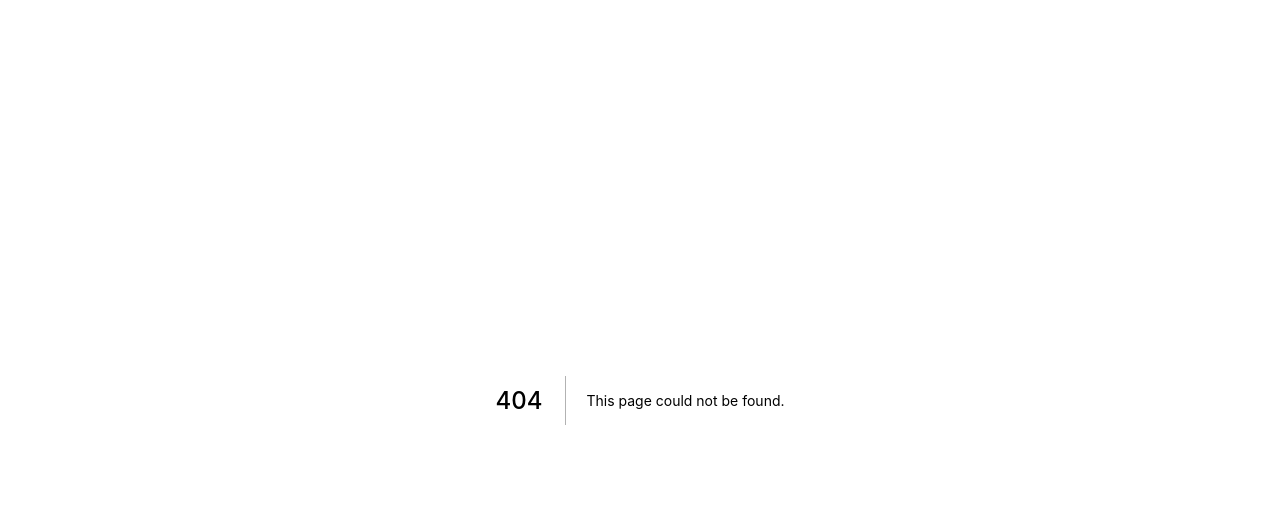
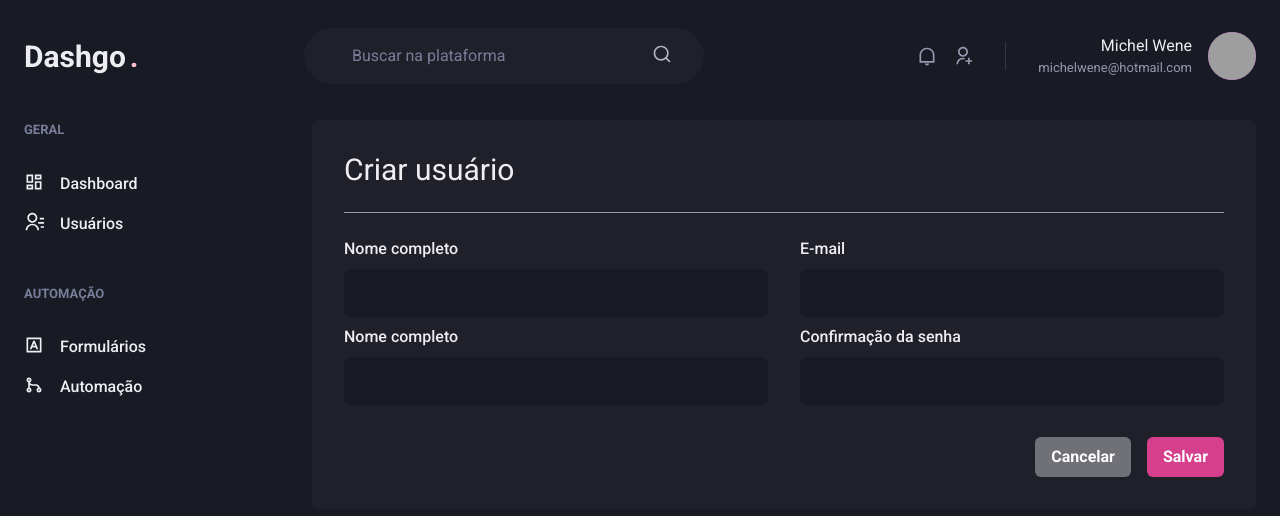
Before and after one commit to michelwene/DashGo, a Next.js app: page /users/create in a window 1280 px wide. Before the commit this address had no page. Shown: the top 516 px of the page. Built offline with nearby package versions, Linux system fonts and the light colour scheme; grey boxes are pictures that could not be loaded.

Commit message:
feat: component CreateUser

```diff
--- /dev/null
+++ b/src/pages/users/create.tsx
@@ -0,0 +1,53 @@
+import {
+  Box,
+  Button,
+  Divider,
+  Flex,
+  Heading,
+  HStack,
+  SimpleGrid,
+  VStack,
+} from "@chakra-ui/react";
+import { Input } from "../../components/Form/input";
+import { Header } from "../../components/Header";
+import Siderbar from "../../components/Sidebar";
+
+export default function CreateUser() {
+  return (
+    <Box>
+      <Header />
+      <Flex w="100%" my="6" maxWidth={1480} mx="auto" px="6">
+        <Siderbar />
+
+        <Box flex="1" borderRadius={8} bg="gray.800" p="8">
+          <Heading size="lg" fontWeight="normal">
+            Criar usuário
+          </Heading>
+          <Divider my="6" borderColor="gray-600" />
+
+          <VStack>
+            <SimpleGrid minChildWidth="240px" spacing="8" w="100%">
+              <Input name="name" label="Nome completo" />
+              <Input type="email" name="email" label="E-mail" />
+            </SimpleGrid>
+
+            <SimpleGrid minChildWidth="240px" spacing="8" w="100%">
+              <Input name="password" type="password" label="Nome completo" />
+              <Input
+                type="password"
+                name="password_confirmation"
+                label="Confirmação da senha"
+              />
+            </SimpleGrid>
+          </VStack>
+          <Flex mt="8" justify="flex-end">
+            <HStack spacing="4">
+              <Button colorScheme="whiteAlpha">Cancelar</Button>
+              <Button colorScheme="pink">Salvar</Button>
+            </HStack>
+          </Flex>
+        </Box>
+      </Flex>
+    </Box>
+  );
+}
```
